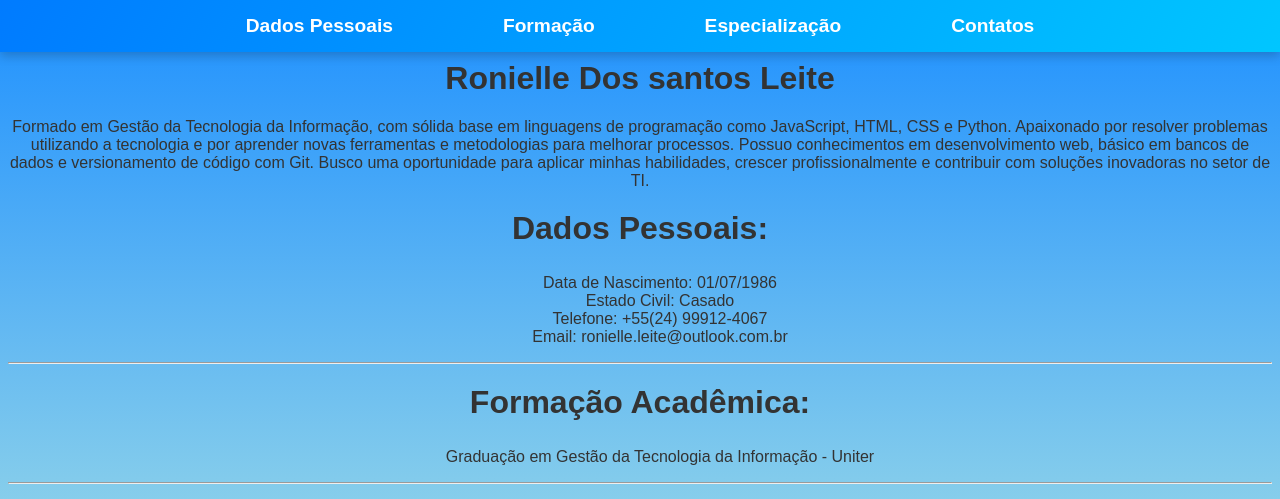
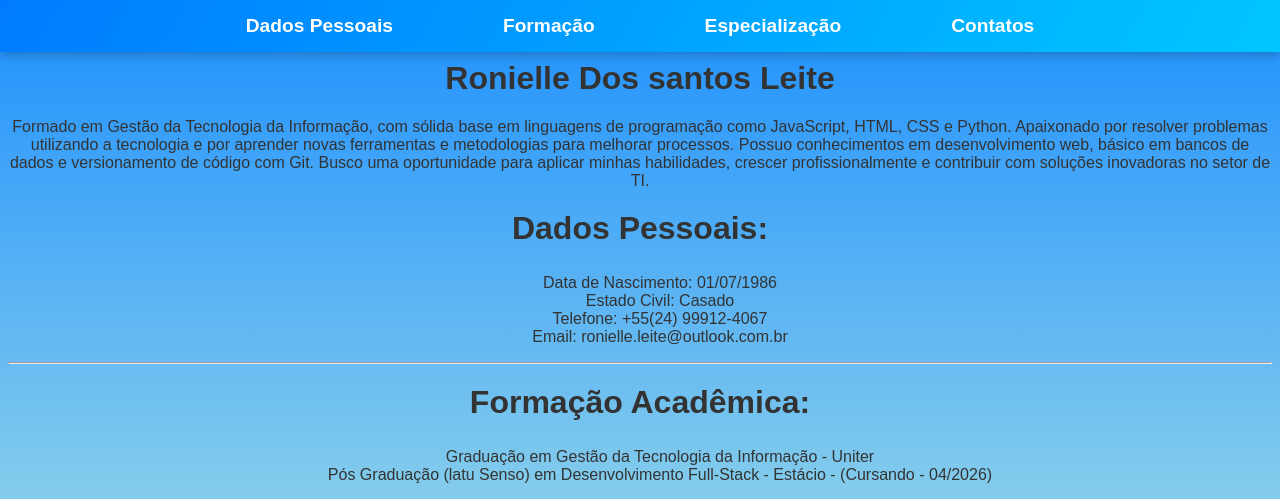
Before and after one commit to RonielleLeite/Repositorio.Curricular, a plain HTML site: page curriculo.html in a window 1280 px wide. Shown: the top 499 px of the page. Drawn offline with Linux system fonts and the light colour scheme.

Commit message:
Update curriculo.html
Pequena atualização na formação acadêmica. No momento iniciei o curso da pós graduação.

```diff
--- a/curriculo.html
+++ b/curriculo.html
@@ -44,6 +44,7 @@
                 <h2>Formação Acadêmica:</h2>
                 <ul class="listaAcademica">
                     <li>Graduação em Gestão da Tecnologia da Informação - Uniter</li>
+                    <li>Pós Graduação (latu Senso) em Desenvolvimento Full-Stack - Estácio - (Cursando - 04/2026)</li>
                 </ul>
             </div>
             <hr>
```
